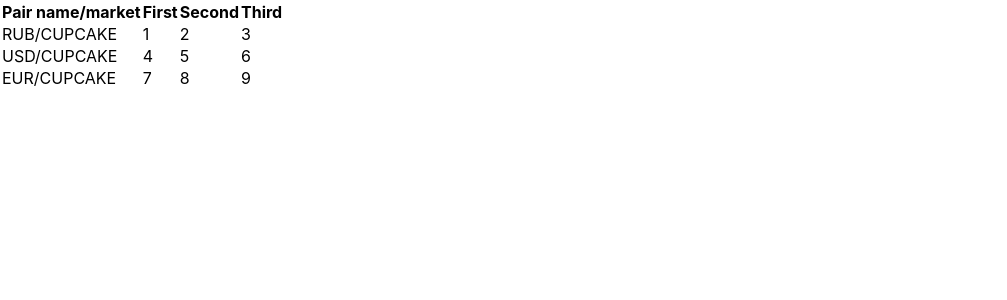
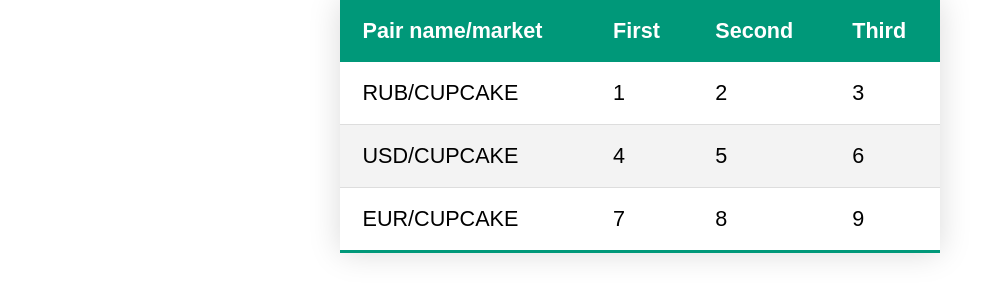
Before and after one commit to yneskladovae/Cupcake-test-task, a React (Create React App) app: page / in a window 1280 px wide. Shown: the top 300 px of the page, without its empty margins (0-1007 px from the left). Built offline with nearby package versions, Linux system fonts and the light colour scheme.

Commit message:
feat: add style for table

```diff
--- a/src/features/Table/Table.module.css
+++ b/src/features/Table/Table.module.css
@@ -0,0 +1,39 @@
+.table {
+    border-collapse: collapse;
+    font-size: 0.9em;
+    padding: 10%;
+    font-family: sans-serif;
+    min-width: 400px;
+    box-shadow: 0 0 20px rgba(0, 0, 0, 0.15);
+    margin: 0 auto;
+    zoom: 1.5;
+    height: max-content;
+}
+
+.table thead tr {
+    background-color: #009879;
+    color: #ffffff;
+    text-align: left;
+}
+
+.table th,
+.table td {
+    padding: 12px 15px;
+}
+
+.table tbody tr {
+    border-bottom: 1px solid #dddddd;
+}
+
+.table tbody tr:nth-of-type(even) {
+    background-color: #f3f3f3;
+}
+
+.table tbody tr:last-of-type {
+    border-bottom: 2px solid #009879;
+}
+
+.table tbody tr.active-row {
+    font-weight: bold;
+    color: #009879;
+}
--- a/src/features/Table/Table.tsx
+++ b/src/features/Table/Table.tsx
@@ -1,8 +1,9 @@
 import React from "react";
+import s from "./Table.module.css";
 
 export const Table = () => {
   return (
-    <table className="styled-table">
+    <table className={s.table}>
       <thead>
         <tr>
           <th>Pair name/market</th>
```
